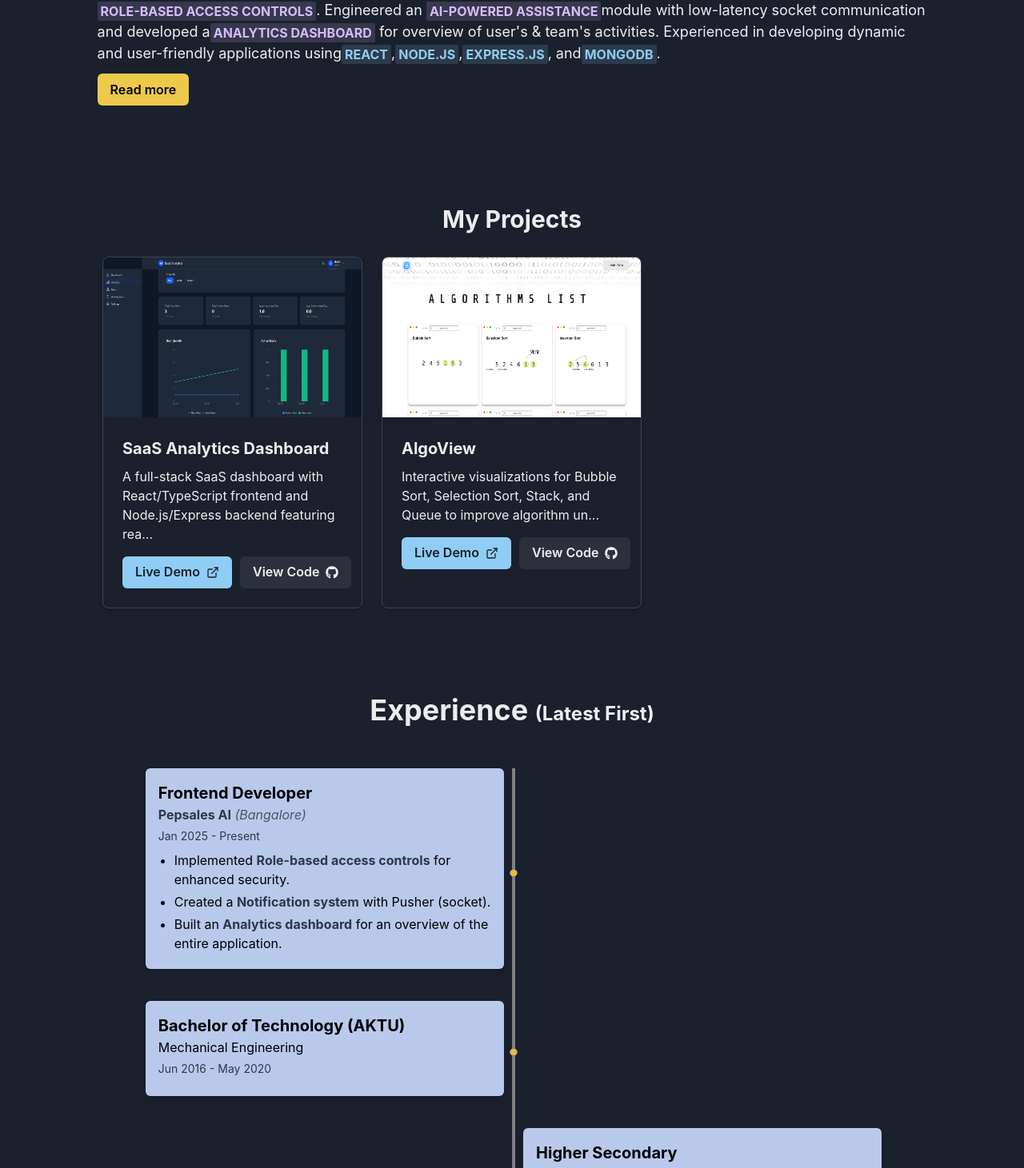
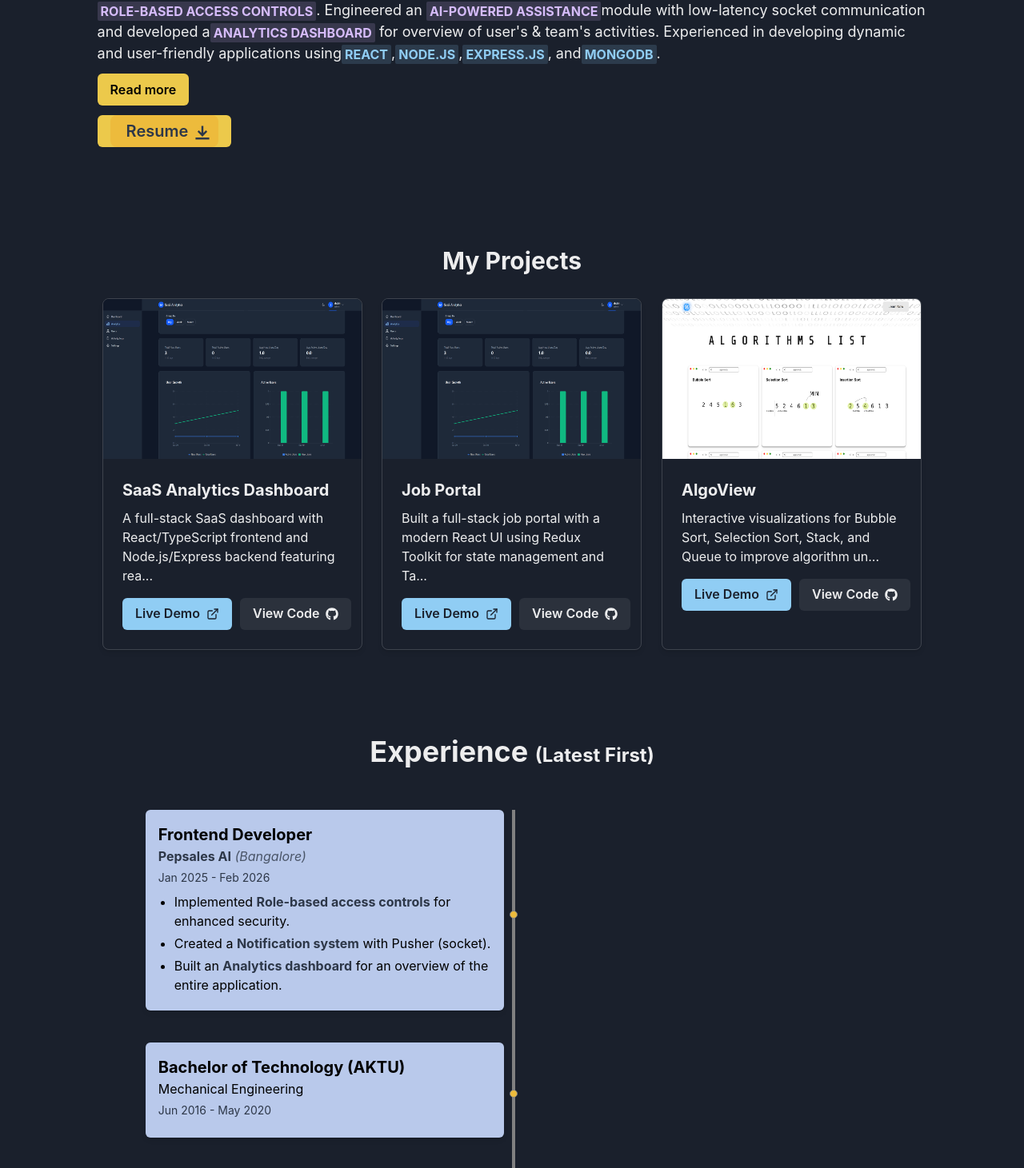
Before and after one commit to kishan189/portfolio-app, a React (Vite) app: page / in a window 1280 px wide. Shown: the part 1287-2748 px from the top of the page at 80% size. Built offline with nearby package versions, Linux system fonts and the light colour scheme; no server answers.

Commit message:
resume updated and skills section

```diff
--- a/src/components/Navbar.jsx
+++ b/src/components/Navbar.jsx
@@ -25,7 +25,7 @@ const Navbar = () => {
         { id: 3, linkName: 'Projects', linkId: 'projects' ,className:'nav-link project'},
         { id: 4, linkName: 'Experience', linkId: 'experience',className:'nav-link experience' },
         { id: 5, linkName: 'Skills', linkId: 'skills',className:'nav-link skills'},
-        { id: 6, linkName: 'Statistics', linkId: 'statistics',className:'nav-link stats' },
+        // { id: 6, linkName: 'Statistics', linkId: 'statistics',className:'nav-link stats' },
         { id: 7, linkName: 'Contact', linkId: 'contact',className:'nav-link contact' }
     ];
 
--- a/src/components/Navbar/DownloadResumeButton.jsx
+++ b/src/components/Navbar/DownloadResumeButton.jsx
@@ -10,13 +10,13 @@ const DownloadResumeButton = () => {
 
   const handleDownload = () => {
     const viewLink = document.createElement('a');
-    viewLink.href = 'https://drive.google.com/file/d/1fcUTf3TCmcVrubOcTxBzetBR7r5LdnXB/view?usp=sharing'; // View link
+    viewLink.href = 'https://drive.google.com/file/d/11aIgsCzH8vMTjkWbG2lepa9hxP1myN_S/view?usp=sharing'; // View link
     viewLink.target = '_blank';
     viewLink.click();
 
     const downloadLink = document.createElement('a');
-    downloadLink.href = 'https://drive.google.com/uc?export=download&id=1fcUTf3TCmcVrubOcTxBzetBR7r5LdnXB'; // Direct download link
-    downloadLink.download = 'KISHAN-SINGH-Resume-20260113.pdf';
+    downloadLink.href = 'https://drive.google.com/uc?export=download&id=11aIgsCzH8vMTjkWbG2lepa9hxP1myN_S'; // Direct download link
+    downloadLink.download = 'KISHAN-SINGH-Resume-20260515.pdf';
     downloadLink.click();
   };
 
--- a/src/components/Projects/Projects.jsx
+++ b/src/components/Projects/Projects.jsx
@@ -20,6 +20,14 @@ const projects = [
     description: 'A full-stack SaaS dashboard with React/TypeScript frontend and Node.js/Express backend featuring real-time KPIs, interactive charts, Redux Toolkit state management, JWT authentication, and MongoDB.',
     demoLink: 'https://saas-analytics-dash.netlify.app/',
     repoLink: 'https://github.com/kishan189/saas-analytics-dashboard'
+  },
+  {
+    id: 31,
+    title: 'Job Portal',
+    image: saasImageApp,
+    description: 'Built a full-stack job portal with a modern React UI using Redux Toolkit for state management and Tailwind CSS for responsive design.',
+    demoLink: 'https://jobportal-test.netlify.app/',
+    repoLink: 'https://github.com/kishan189/JobPortal'
   },
 
   {
--- a/src/components/aboutSection/About.jsx
+++ b/src/components/aboutSection/About.jsx
@@ -3,6 +3,7 @@ import { Box, Text, Stack, Badge, Flex, Image, Button } from '@chakra-ui/react';
 import VerticalLineWithText from './VerticalLineWithText';
 import myImage from '../../images/profile-pic.png'
 import { Link as ScrollLink } from 'react-scroll';
+import DownloadResumeButton from '../Navbar/DownloadResumeButton';
 const About = () => {
     const [isShow,setIsShow] = useState(false);
   return (
@@ -80,9 +81,9 @@ const About = () => {
 
         <Text fontSize="large">
           Currently expanding my skills in
-          <Badge fontSize="medium" colorScheme="teal" wordBreak="break-word">Next.js</Badge>,
+          <Badge fontSize="medium" colorScheme="teal" wordBreak="break-word">Next.js</Badge>
           {/* <Badge fontSize="medium" colorScheme="teal" wordBreak="break-word">MySQL</Badge>, and   */}
-          <Badge fontSize="medium" colorScheme="teal" wordBreak="break-word">serverless technologies</Badge>.
+          {/* <Badge fontSize="medium" colorScheme="teal" wordBreak="break-word">serverless technologies</Badge>. */}
         </Text>
       </Flex>
     )
@@ -96,6 +97,9 @@ const About = () => {
 <Button   w={"max-content"} bgColor={"yellow.400"} onClick={()=>{setIsShow(!isShow)}} maxW={'max-content'} borderColor="yellow.400" color="black" _hover={{ bg: "yellow.400", color: "black" }}>
     {isShow ? 'Read less' : 'Read more'}
   </Button>
+  <Button   w={"max-content"} bgColor={"yellow.400"}  maxW={'max-content'} borderColor="yellow.400" color="black" _hover={{ bg: "yellow.400", color: "black" }}>
+     <DownloadResumeButton />
+  </Button>
 </Stack>
 
   </Flex>
--- a/src/components/experience/Timeline.jsx
+++ b/src/components/experience/Timeline.jsx
@@ -6,7 +6,7 @@ const experiences = [
   {
     role: "Frontend Developer",
     company: `**Pepsales AI** *(Bangalore)*`,
-    duration: "Jan 2025 - Present",
+    duration: "Jan 2025 - Feb 2026",
     description: `
 - Implemented **Role-based access controls** for enhanced security.
 - Created a **Notification system**  with Pusher (socket).
--- a/src/components/skills/Skills.jsx
+++ b/src/components/skills/Skills.jsx
@@ -163,6 +163,22 @@ const Skills = () => {
             width:'25px',
             colorScheme: 'yellow'
         },
+         {
+            id:24,
+            title:'Adaptability',
+            category:'softSkills',
+            src:github,
+            width:'25px',
+            colorScheme: 'yellow'
+        },
+        {
+            id:25,
+            title:'Quick Learner',
+            category:'softSkills',
+            src:github,
+            width:'25px',
+            colorScheme: 'yellow'
+        },
 
 
 
@@ -272,6 +288,22 @@ const Skills = () => {
                 }
             </Flex>
             </Flex>
+             <Flex justifyContent={'center'} alignItems={'center'} direction={'column'} w={'100%'} gap={'20px'} mt={'10px'}   p={'10px 0px'} data-aos="slide-left">
+            <Text fontSize={['x-large','x-large','x-large','x-large']}>Soft Skills</Text>
+            <Flex w={'100%'} gap={'20px'} justifyContent={'center'} alignItems={'center'}  flexWrap={'wrap'} >
+                {
+                    allSkills.map(item=>{
+                        if(item.category === 'softSkills'){
+                            return (
+                                // <SingleSkill key={item.id} item={item}/>
+                                <span key={item.id} style={{fontWeight:"bold"}}>{item?.title}</span>
+                            )
+                        }
+                    }
+                    )
+                }
+            </Flex>
+            </Flex>
 
         </Flex>
     </Flex>
```
Also changed, not shown: 1 other file (tests, documents, lock files or other folders).
